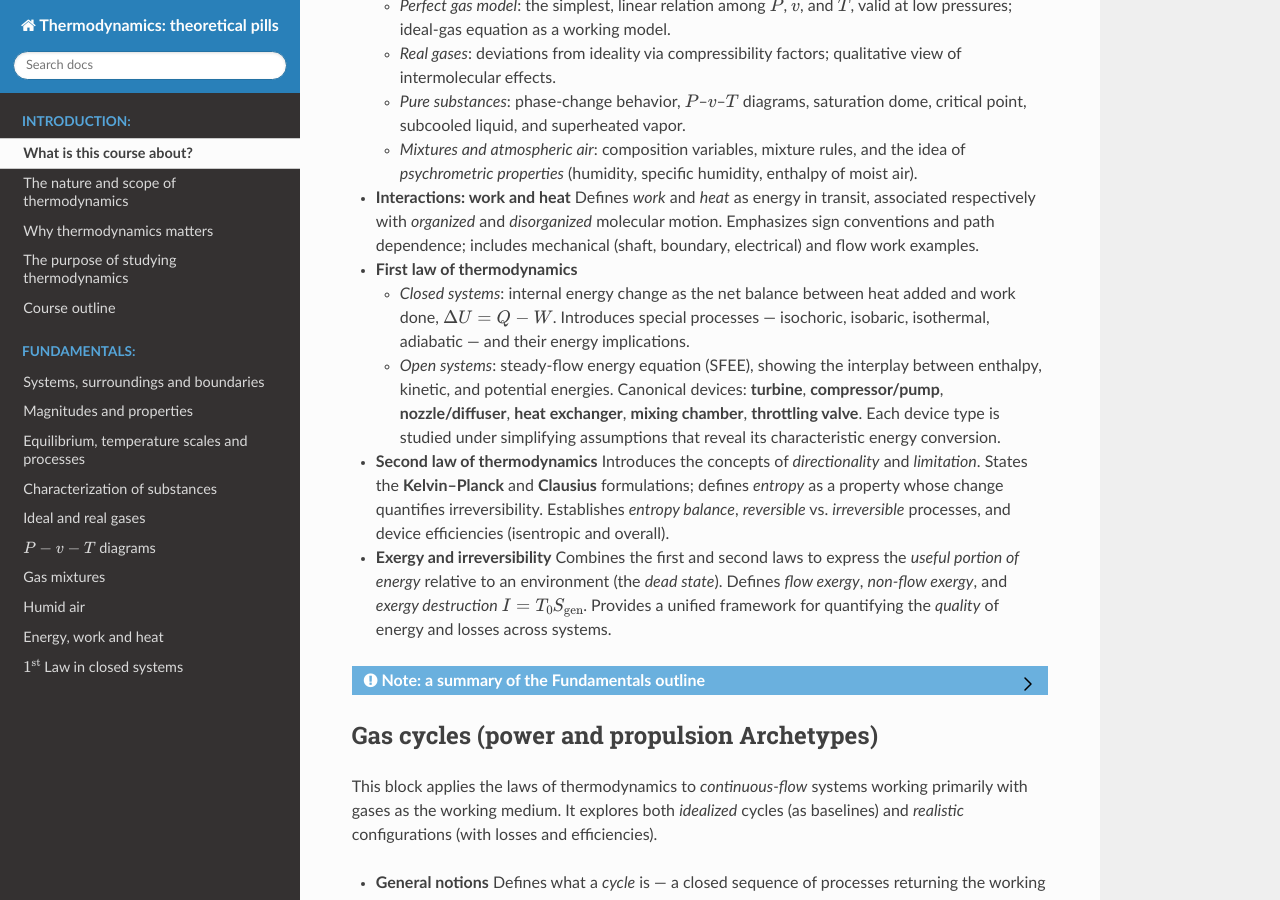
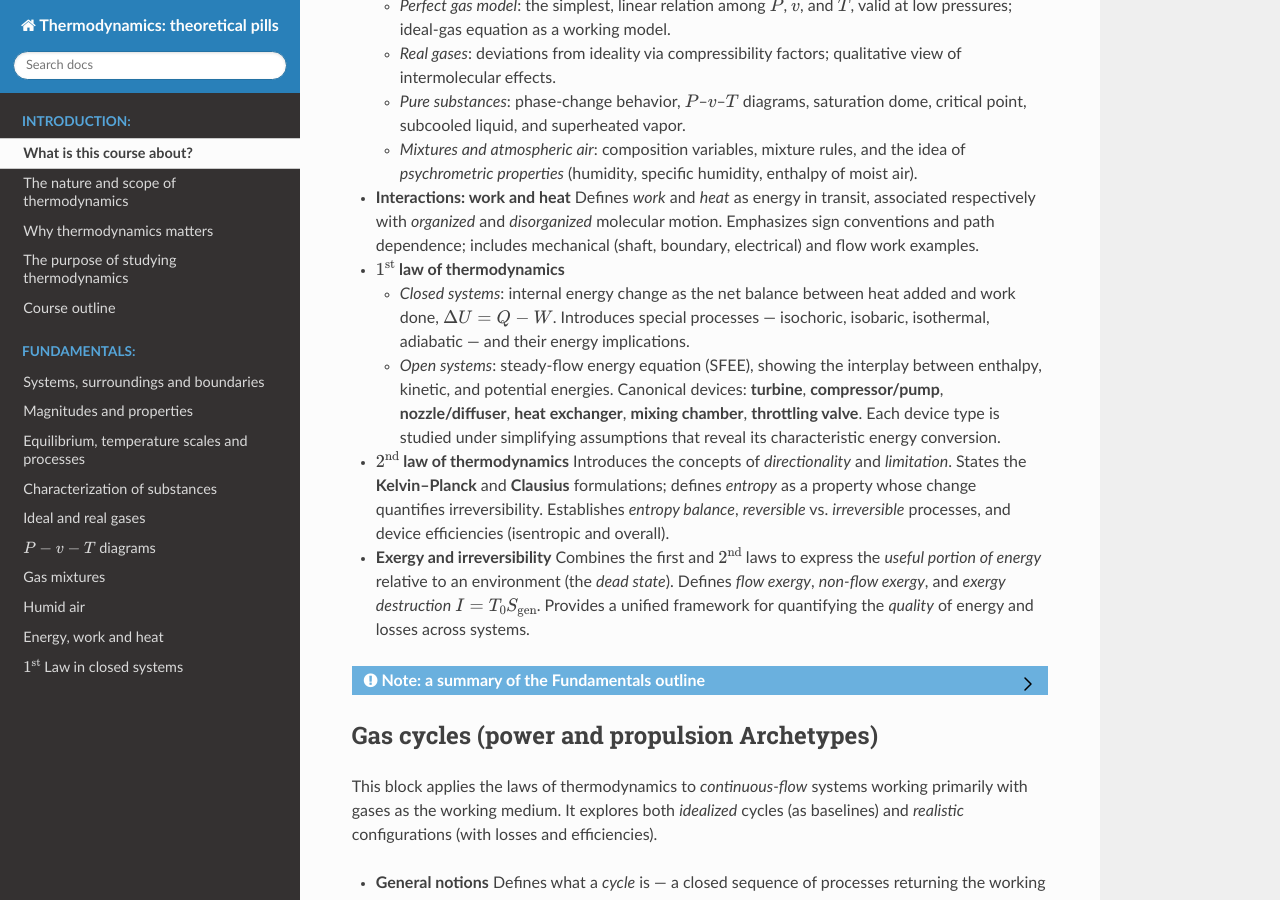
Before and after one commit to azarketa/Thermodynamics-theoretical-pills, a Sphinx documentation site: the page built from source/Introduction.md, in a window 1280 px wide and 900 px high, scrolled down 4010 px. Built offline with Sphinx 7.4.7 and the Read the Docs theme 3.1.0, drawn with Linux system fonts in a browser that asks for light colours; some of the changed text lies outside the part shown.

Commit message:
Files updated

```diff
--- a/source/Introduction.md
+++ b/source/Introduction.md
@@ -56,8 +56,8 @@ In essence, thermodynamics concerns itself with three questions fundamental to a
 
 These questions are answered by two foundational principles:
 
-* The **First Law of Thermodynamics**, which expresses the **conservation of energy**.
-* The **Second Law of Thermodynamics**, which introduces **entropy** and defines the **direction** and **limitations** of natural processes.
+* The **$1^{\text{st}}$ law of Thermodynamics**, which expresses the **conservation of energy**.
+* The **$2^{\text{nd}}$ law of Thermodynamics**, which introduces **entropy** and defines the **direction** and **limitations** of natural processes.
 
 Together, they describe not only how much energy changes, but how **useful** that energy remains after transformation.
 
@@ -147,7 +147,7 @@ It does not rely on molecular detail — it is a phenomenological science, deali
 The **microscopic foundation** of thermodynamics.
 It connects macroscopic laws to the statistical behavior of molecules.
 Entropy becomes a measure of **probability**, expressed as $S{}={}k_B{}\ln{}\Omega$.
-Here, the Second Law arises naturally as systems evolve toward the **most probable distribution** of energy states.
+Here, the $2^{\text{nd}}$ law arises naturally as systems evolve toward the **most probable distribution** of energy states.
 This level explains *why* the macroscopic laws hold true.
 
 (subsec_quantum_thermodynamics)=
@@ -163,8 +163,8 @@ Even here, the same two laws persist: energy is conserved, and entropy never dec
 
 Across all these levels, the message remains the same:
 
-* The **First Law** enforces energy conservation.
-* The **Second Law** introduces direction, irreversibility, and entropy.
+* The **$1^{\text{st}}$ law** enforces energy conservation.
+* The **$2^{\text{nd}}$ law** introduces direction, irreversibility, and entropy.
 * The combination of both defines **exergy**, the measure of how much energy can be usefully converted into work.
 
 Thermodynamics is therefore not just a discipline — it is a **meta-theory** of nature.
@@ -206,7 +206,7 @@ This first block builds the conceptual and mathematical tools required to analyz
   Defines *work* and *heat* as energy in transit, associated respectively with *organized* and *disorganized* molecular motion.
   Emphasizes sign conventions and path dependence; includes mechanical (shaft, boundary, electrical) and flow work examples.
 
-* **First law of thermodynamics**
+* **$1^{\text{st}}$ law of thermodynamics**
 
   * *Closed systems*: internal energy change as the net balance between heat added and work done, $\Delta U{}={}Q{}-{}W$.
     Introduces special processes — isochoric, isobaric, isothermal, adiabatic — and their energy implications.
@@ -214,13 +214,13 @@ This first block builds the conceptual and mathematical tools required to analyz
     Canonical devices: **turbine**, **compressor/pump**, **nozzle/diffuser**, **heat exchanger**, **mixing chamber**, **throttling valve**.
     Each device type is studied under simplifying assumptions that reveal its characteristic energy conversion.
 
-* **Second law of thermodynamics**
+* **$2^{\text{nd}}$ law of thermodynamics**
   Introduces the concepts of *directionality* and *limitation*.
   States the **Kelvin–Planck** and **Clausius** formulations; defines *entropy* as a property whose change quantifies irreversibility.
   Establishes *entropy balance*, *reversible* vs. *irreversible* processes, and device efficiencies (isentropic and overall).
 
 * **Exergy and irreversibility**
-  Combines the first and second laws to express the *useful portion of energy* relative to an environment (the *dead state*).
+  Combines the first and $2^{\text{nd}}$ laws to express the *useful portion of energy* relative to an environment (the *dead state*).
   Defines *flow exergy*, *non-flow exergy*, and *exergy destruction* $I{}={}T_0 S_{\text{gen}}$.
   Provides a unified framework for quantifying the *quality* of energy and losses across systems.
 
@@ -304,7 +304,7 @@ They are modeled as **air-standard cycles**, providing idealized references for
 :class: note, dropdown
 
 **Central idea:** ICRE analysis connects ideal cyclic reasoning with real engine behavior.
-Through compression, combustion, and expansion, these systems illustrate how chemical energy is cyclically converted into mechanical work — under the same **First Law** and **Second Law** constraints.
+Through compression, combustion, and expansion, these systems illustrate how chemical energy is cyclically converted into mechanical work — under the same **$1^{\text{st}}$ law** and **$2^{\text{nd}}$ law** constraints.
 :::
 
 (subsec_steam_cycles)=
@@ -369,8 +369,8 @@ Through condensation, regeneration, and combination with gas cycles, they demons
 
 Across all blocks, the same analytical pillars stand:
 
-* **Conservation of energy (First Law).**
-* **Directionality and limitation (Second Law).**
+* **Conservation of energy ($1^{\text{st}}$ law).**
+* **Directionality and limitation ($2^{\text{nd}}$ law).**
 * **Quality and degradation of energy (Exergy).**
 
 Together they form a coherent view of **Applied Thermodynamics** — from first principles to interconnected energy systems.
```
